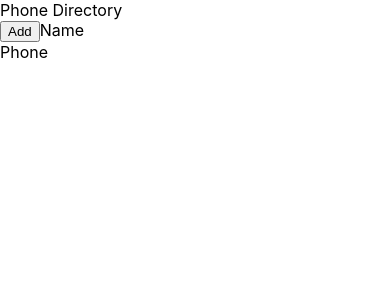
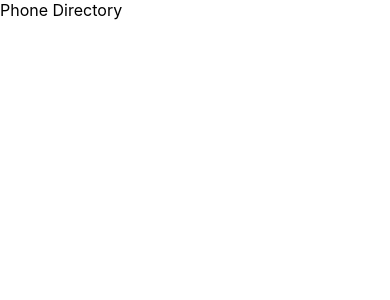
Before and after one commit to samyukthaalakanti/phone-directory, a React (Create React App) app: page / in a window 390 px wide. Shown: the top 300 px of the page. Built offline with nearby package versions, Linux system fonts and the light colour scheme.

Commit message:
Displayed Phone Directory

```diff
--- a/src/App.js
+++ b/src/App.js
@@ -1,21 +1,8 @@
-//import './App.css'
+
    function App() {
-  return (
+     return(
        <div>
-     <div className="container">
-       {/* <h1>Hello World</h1> */}
-       {/* <input type="text" placeholder="Type Here"/> */}
          Phone Directory
-     </div>
-     <button>Add</button>
-     <span>Name</span><br/>
-     <span>Phone</span>
-     {/* <h1>Hello World</h1><br/>
-     <h1>Hello World2</h1>
-     <label htmlFor="name">Name :</label>
-     <input type="text" name="name"/><br/>
-     <label htmlFor="age">Age :</label>
-     <input type="text"/> */}
        </div>
      );
    }
--- a/src/index.js
+++ b/src/index.js
@@ -6,9 +6,7 @@ import reportWebVitals from './reportWebVitals';
 
 ReactDOM.render(
 
-    <App />
-  ,
-  document.getElementById('root')
+    <App/> , document.getElementById('root')
 );
 
 // If you want to start measuring performance in your app, pass a function
```
Lines whose indentation alone changed are shown as unchanged.
